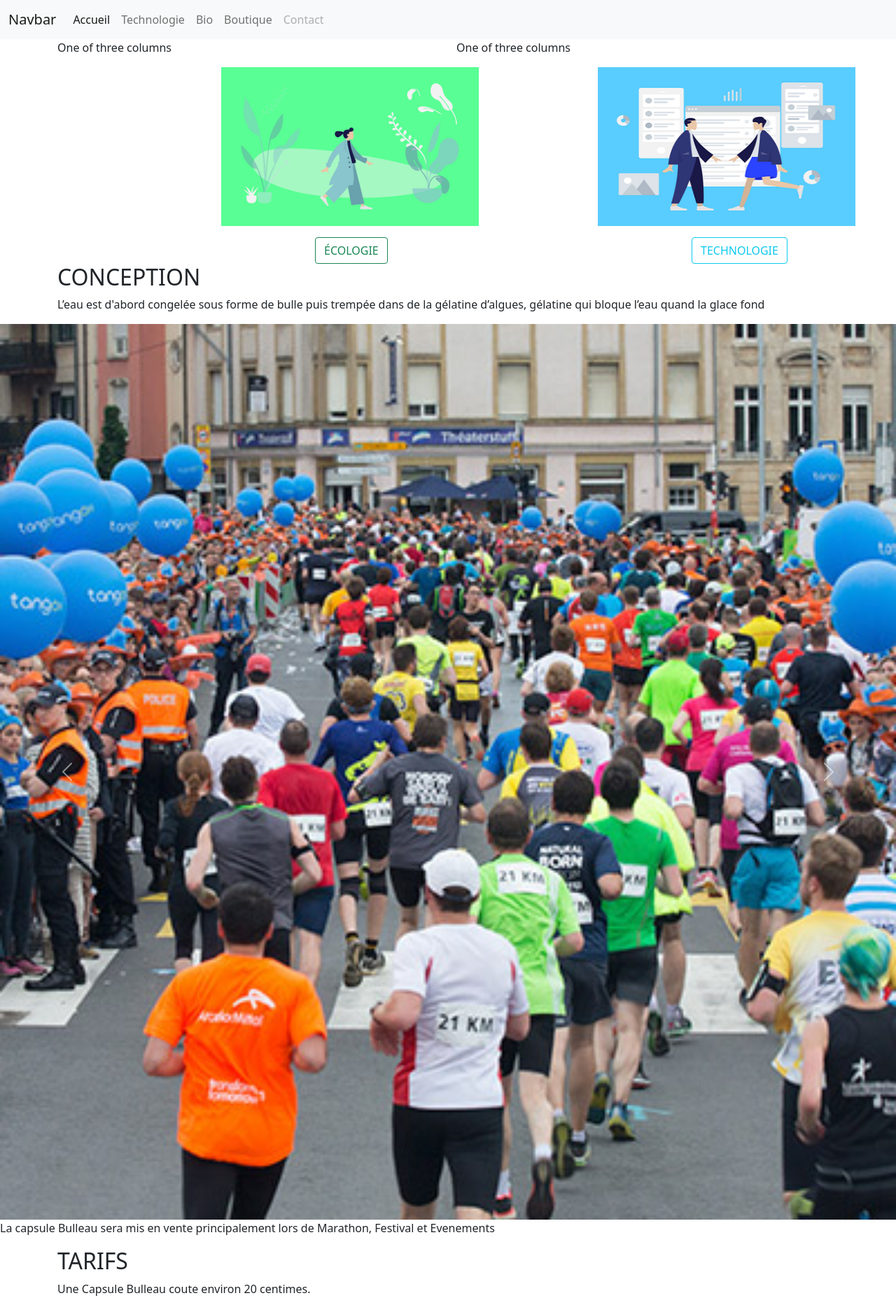
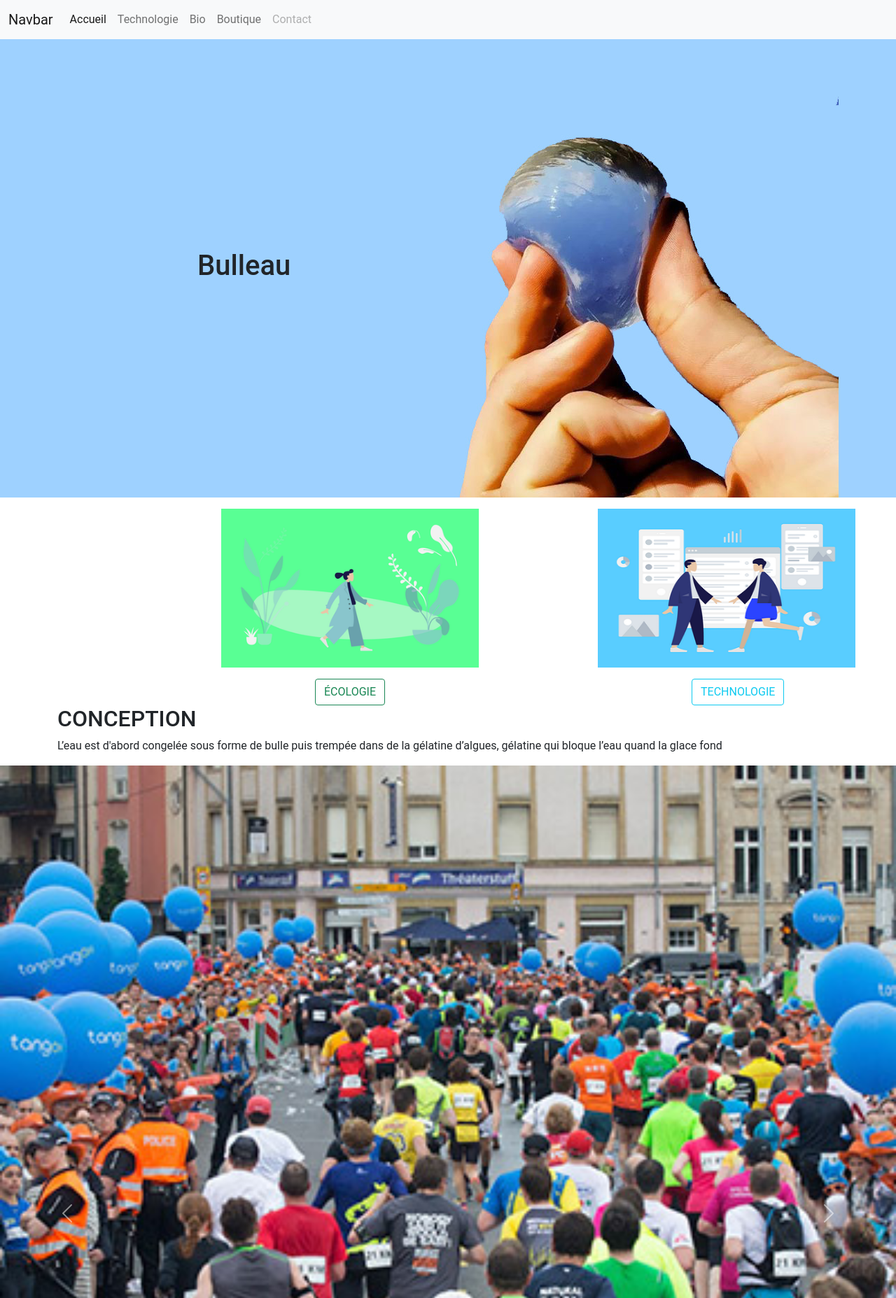
Before and after one commit to Noah-Guillet/mspr-wis1, a PHP site: page / in a window 1280 px wide. Shown: the top 1855 px of the page at 70% size. Run offline with PHP 8.4, Linux system fonts and the light colour scheme.

Commit message:
update : scss

```diff
--- a/index.php
+++ b/index.php
@@ -8,10 +8,12 @@
 
             <div class="row align-items-start">
                 <div class="col">
-                    One of three columns
+                    <div class="titre">
+                    <h1>Bulleau</h1>
+                    </div>
                 </div>
                 <div class="col">
-                    One of three columns
+                    <img src="image/capsule.jpg">
                 </div>
             </div>
             <div class="row align-items-center">
--- a/src/scss/pages/_home.scss
+++ b/src/scss/pages/_home.scss
@@ -1,3 +1,9 @@
+* {
+
+  box-sizing: border-box;
+  font-family: 'Roboto', sans-serif;
+}
+
 #home-cards {
   align-content: center;
   display: flex;
@@ -16,3 +22,13 @@
 #home-cards .btn-2{
   padding-left: 150px;
 }
+
+#home-entete {
+  background-color: #9ed1ff;
+
+}
+
+#home-entete .titre {
+  padding-top: 300px;
+  padding-left: 200px;
+}
```
Also changed, not shown: assets/css/app.css, image/capsule.jpg (added).
